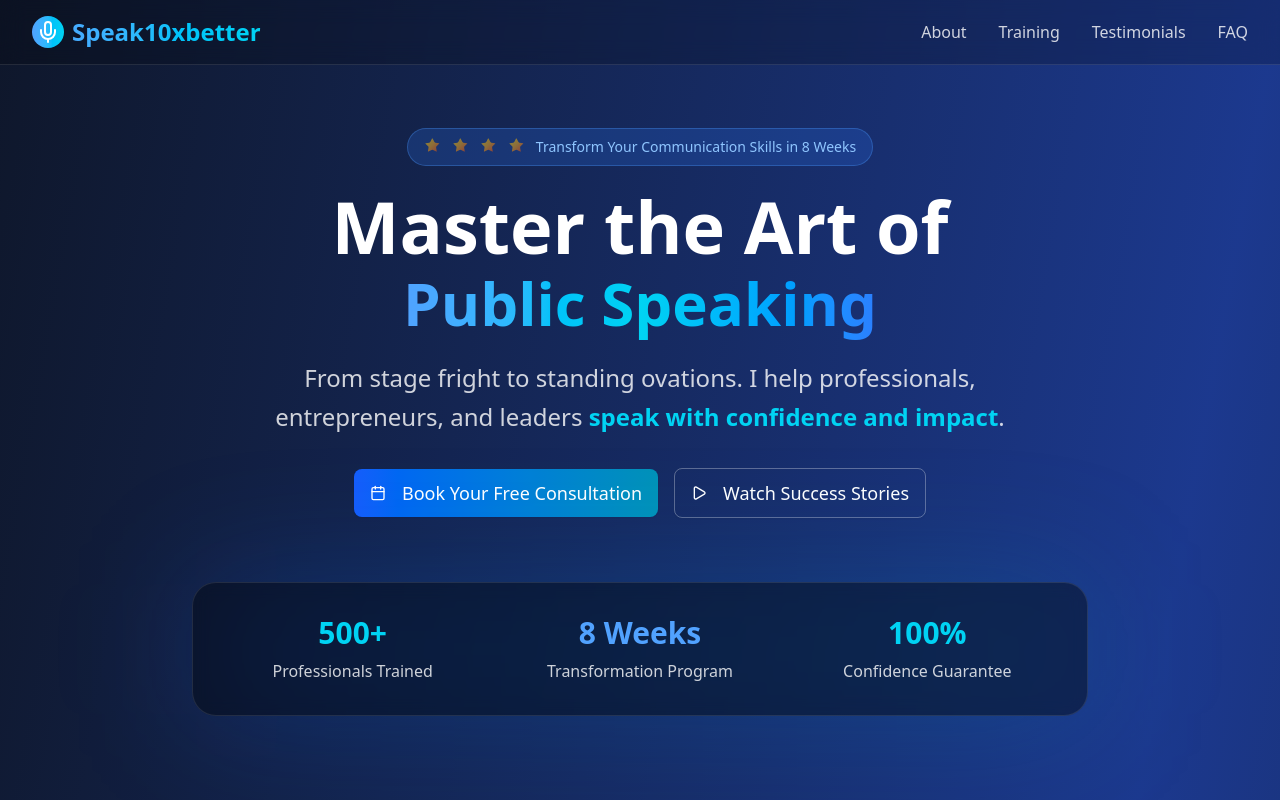
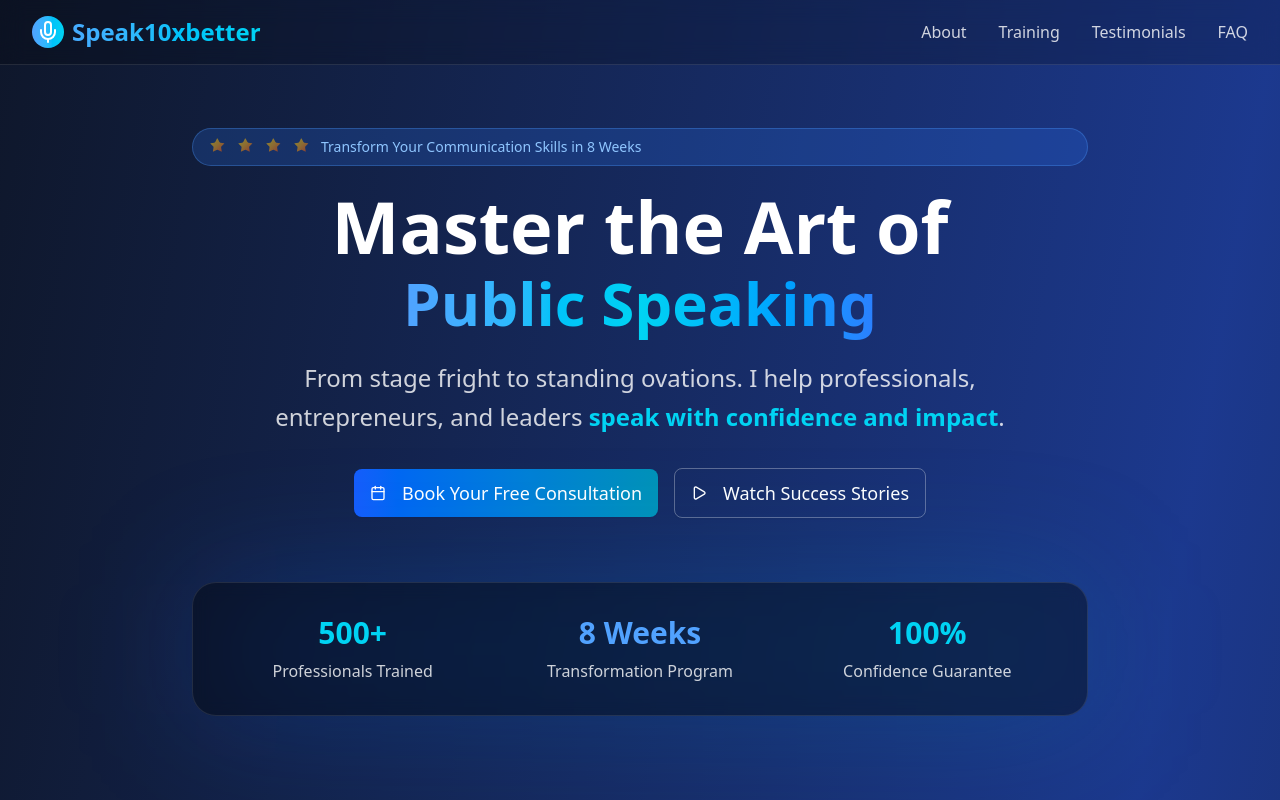
Before and after one commit to rdghostmann/Speak10xbetter, a Next.js app: page / in a window 1280 px wide. Shown: the top 800 px of the page. Built offline with nearby package versions, Linux system fonts and the light colour scheme.

Commit message:
added fixes NAV and roboto font III

```diff
--- a/components/Hero/Hero.jsx
+++ b/components/Hero/Hero.jsx
@@ -19,7 +19,7 @@ export default function Hero() {
             initial={{ scale: 0.8, opacity: 0 }}
             animate={{ scale: 1, opacity: 1 }}
             transition={{ delay: 0.2, duration: 0.6 }}
-            className="inline-flex items-center px-4 py-2 rounded-full bg-blue-500/20 border border-blue-400/30 text-blue-300 text-sm mb-6"
+            className="flex flex-col lg:flex-row items-center px-4 py-2 rounded-full bg-blue-500/20 border border-blue-400/30 text-blue-300 text-sm mb-6"
           >
             {/* <Star className="w-4 h-4 mr-2 animate-pulse" /> */}
             <div className="flex items-center">
```
